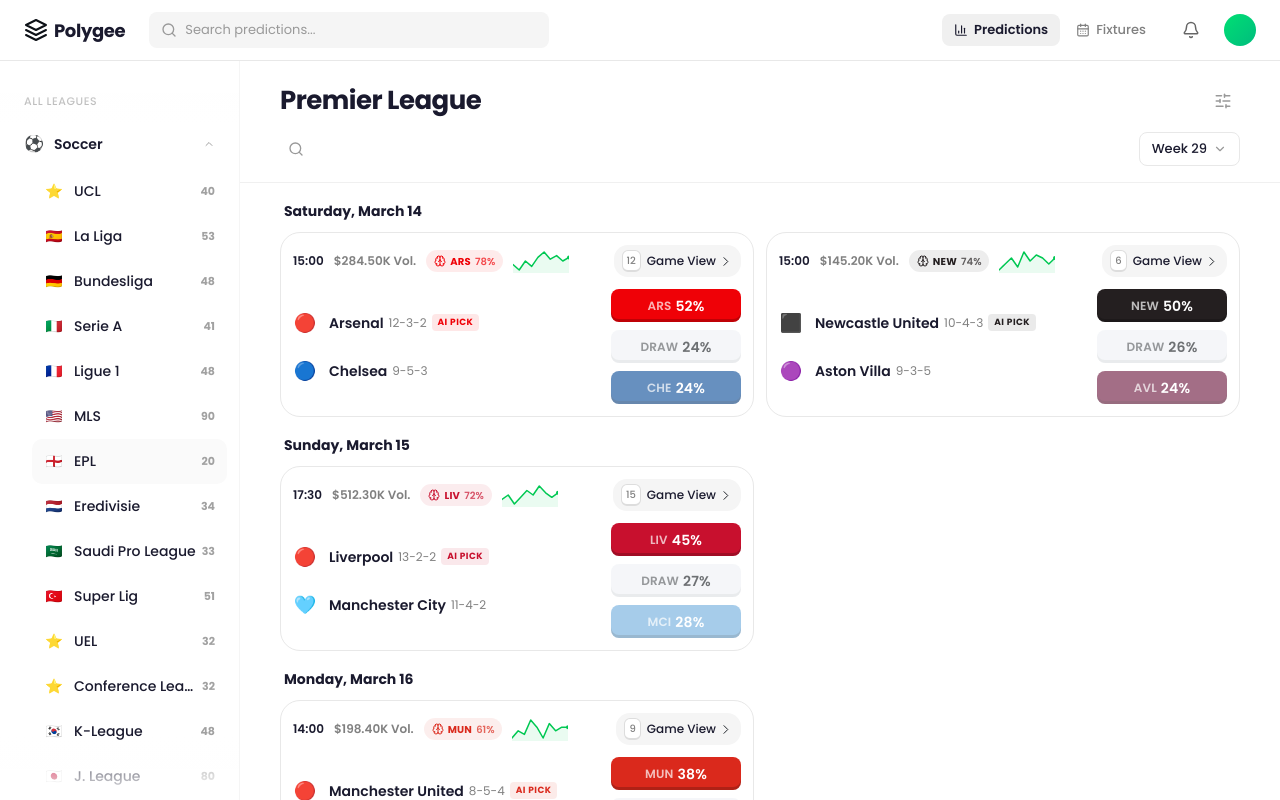
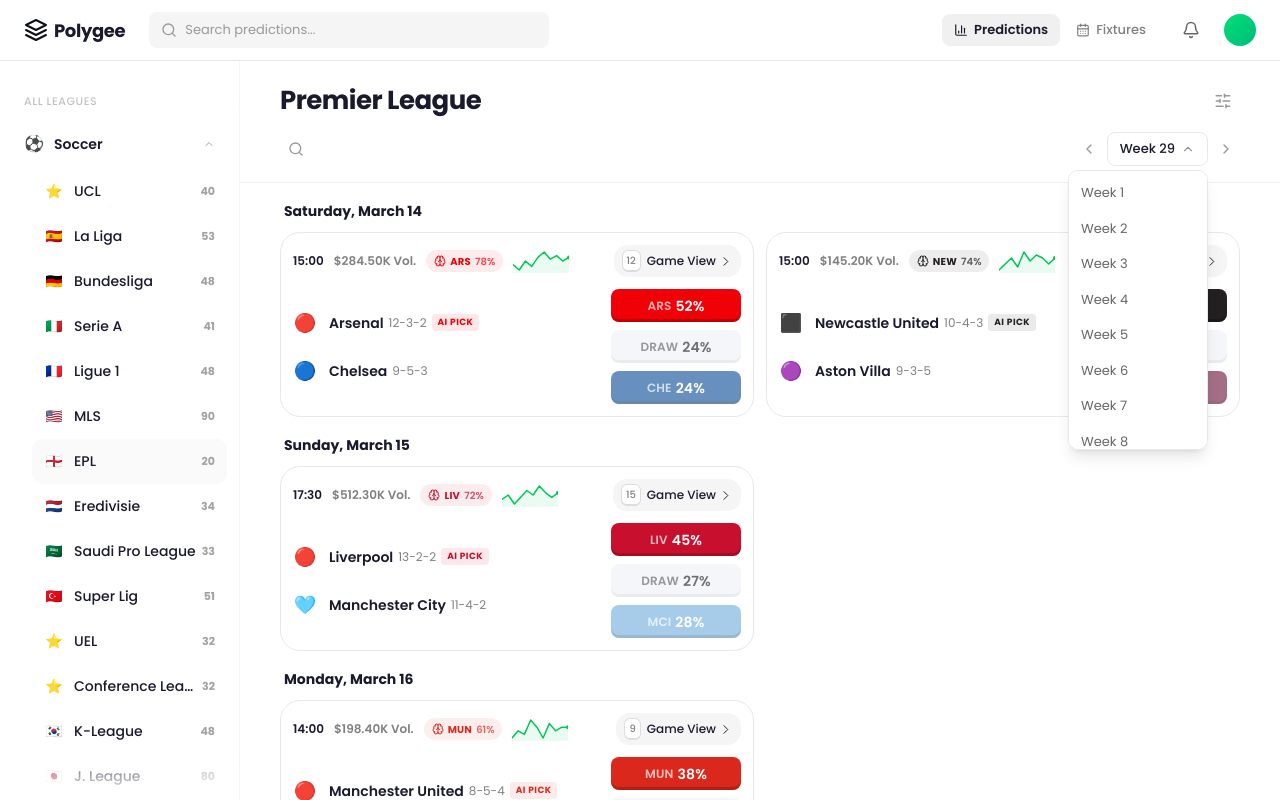
Before and after one commit to ajagatobby/polygee-web, a Next.js app: page / in a window 1280 px wide. Both pictures are taken after a click on the button "Week 29". Built offline with nearby package versions, Linux system fonts and the light colour scheme.

Commit message:
feat: functional week selector with dropdown, prev/next arrows, and outside-click dismiss

```diff
--- a/app/page.tsx
+++ b/app/page.tsx
@@ -1,16 +1,41 @@
 "use client";
 
-import { useState, useMemo } from "react";
-import { Search, SlidersHorizontal, ChevronDown } from "lucide-react";
+import { useState, useMemo, useRef, useEffect } from "react";
+import { Search, SlidersHorizontal, ChevronDown, ChevronLeft, ChevronRight } from "lucide-react";
 import { Header } from "@/components/layout/header";
 import { Sidebar } from "@/components/layout/sidebar";
 import { PredictionCard } from "@/components/predictions/prediction-card";
 import { predictions, formatDateLong } from "@/lib/mock-data";
 import { Prediction } from "@/types";
 
+const weeks = Array.from({ length: 38 }, (_, i) => `Week ${i + 1}`);
+
 export default function HomePage() {
   const [activeLeague, setActiveLeague] = useState("premier-league");
   const [weekFilter, setWeekFilter] = useState("Week 29");
+  const [weekDropdownOpen, setWeekDropdownOpen] = useState(false);
+  const weekDropdownRef = useRef<HTMLDivElement>(null);
+
+  // Close dropdown on outside click
+  useEffect(() => {
+    function handleClickOutside(e: MouseEvent) {
+      if (weekDropdownRef.current && !weekDropdownRef.current.contains(e.target as Node)) {
+        setWeekDropdownOpen(false);
+      }
+    }
+    document.addEventListener("mousedown", handleClickOutside);
+    return () => document.removeEventListener("mousedown", handleClickOutside);
+  }, []);
+
+  const currentWeekIndex = weeks.indexOf(weekFilter);
+
+  const goToPrevWeek = () => {
+    if (currentWeekIndex > 0) setWeekFilter(weeks[currentWeekIndex - 1]);
+  };
+
+  const goToNextWeek = () => {
+    if (currentWeekIndex < weeks.length - 1) setWeekFilter(weeks[currentWeekIndex + 1]);
+  };
 
   // Get the active league name
   const activeLeagueName = useMemo(() => {
@@ -66,10 +91,56 @@
                 </button>
 
                 {/* Week selector */}
-                <button className="ml-auto flex items-center gap-1.5 h-[34px] px-3 text-[13px] font-medium text-[#1a1a2e] bg-white border border-[#e8e8e8] rounded-[8px] hover:border-[#ccc] transition-colors cursor-pointer">
-                  {weekFilter}
-                  <ChevronDown className="w-3.5 h-3.5 text-[#999]" />
-                </button>
+                <div className="ml-auto flex items-center gap-1" ref={weekDropdownRef}>
+                  <button
+                    onClick={goToPrevWeek}
+                    disabled={currentWeekIndex <= 0}
+                    className="p-1.5 text-[#999] hover:text-[#666] disabled:opacity-30 disabled:cursor-not-allowed transition-colors cursor-pointer"
+                  >
+                    <ChevronLeft className="w-4 h-4" />
+                  </button>
+
+                  <div className="relative">
+                    <button
+                      onClick={() => setWeekDropdownOpen((prev) => !prev)}
+                      className="flex items-center gap-1.5 h-[34px] px-3 text-[13px] font-medium text-[#1a1a2e] bg-white border border-[#e8e8e8] rounded-[8px] hover:border-[#ccc] transition-colors cursor-pointer"
+                    >
+                      {weekFilter}
+                      <ChevronDown className={`w-3.5 h-3.5 text-[#999] transition-transform duration-200 ${weekDropdownOpen ? "rotate-180" : ""}`} />
+                    </button>
+
+                    {weekDropdownOpen && (
+                      <div className="absolute right-0 top-[calc(100%+4px)] z-50 w-[140px] max-h-[280px] overflow-y-auto scrollbar-thin bg-white border border-[#e8e8e8] rounded-[10px] shadow-lg py-1">
+                        {weeks.map((week) => (
+                          <button
+                            key={week}
+                            onClick={() => {
+                              setWeekFilter(week);
+                              setWeekDropdownOpen(false);
+                            }}
+                            className={`
+                              w-full text-left px-3 py-2 text-[13px] transition-colors cursor-pointer
+                              ${week === weekFilter
+                                ? "bg-neutral-50 font-semibold text-[#1a1a2e]"
+                                : "text-[#666] hover:bg-neutral-50 hover:text-[#1a1a2e]"
+                              }
+                            `}
+                          >
+                            {week}
+                          </button>
+                        ))}
+                      </div>
+                    )}
+                  </div>
+
+                  <button
+                    onClick={goToNextWeek}
+                    disabled={currentWeekIndex >= weeks.length - 1}
+                    className="p-1.5 text-[#999] hover:text-[#666] disabled:opacity-30 disabled:cursor-not-allowed transition-colors cursor-pointer"
+                  >
+                    <ChevronRight className="w-4 h-4" />
+                  </button>
+                </div>
               </div>
             </div>
           </div>
```
